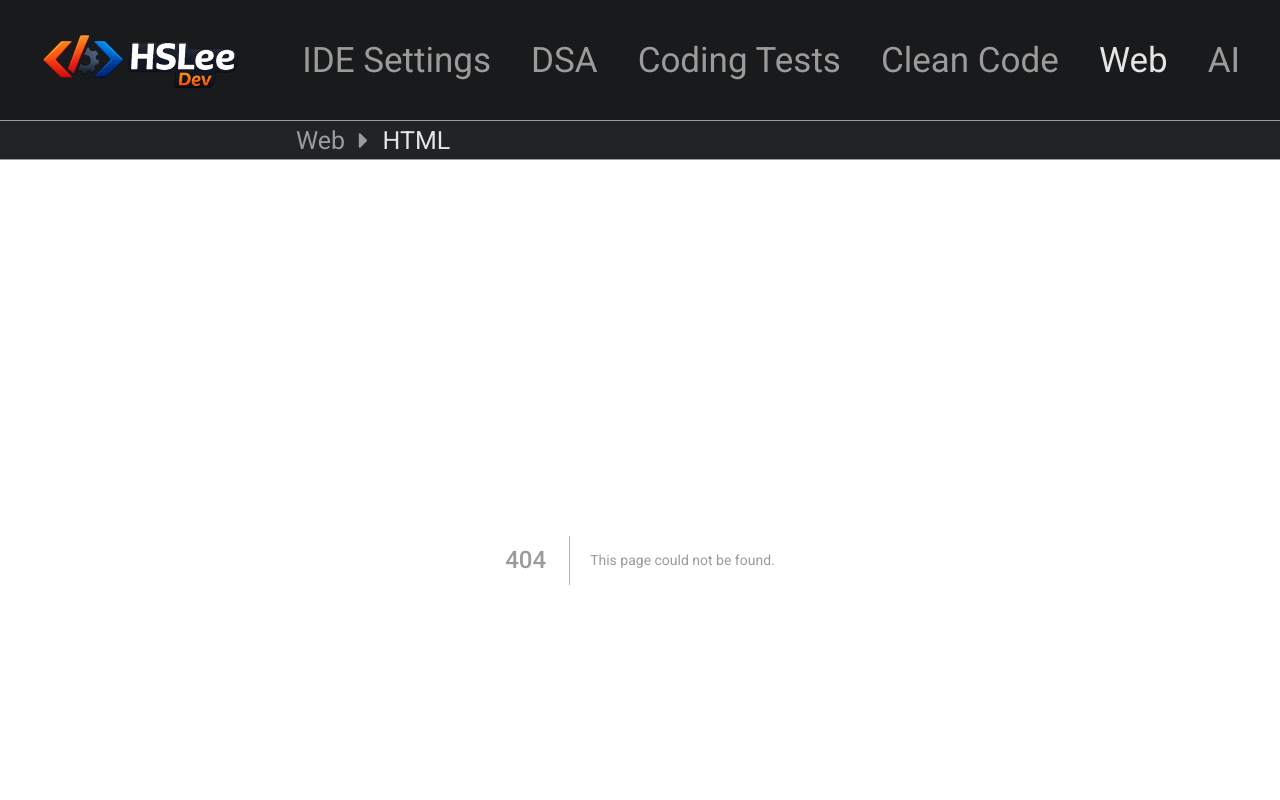
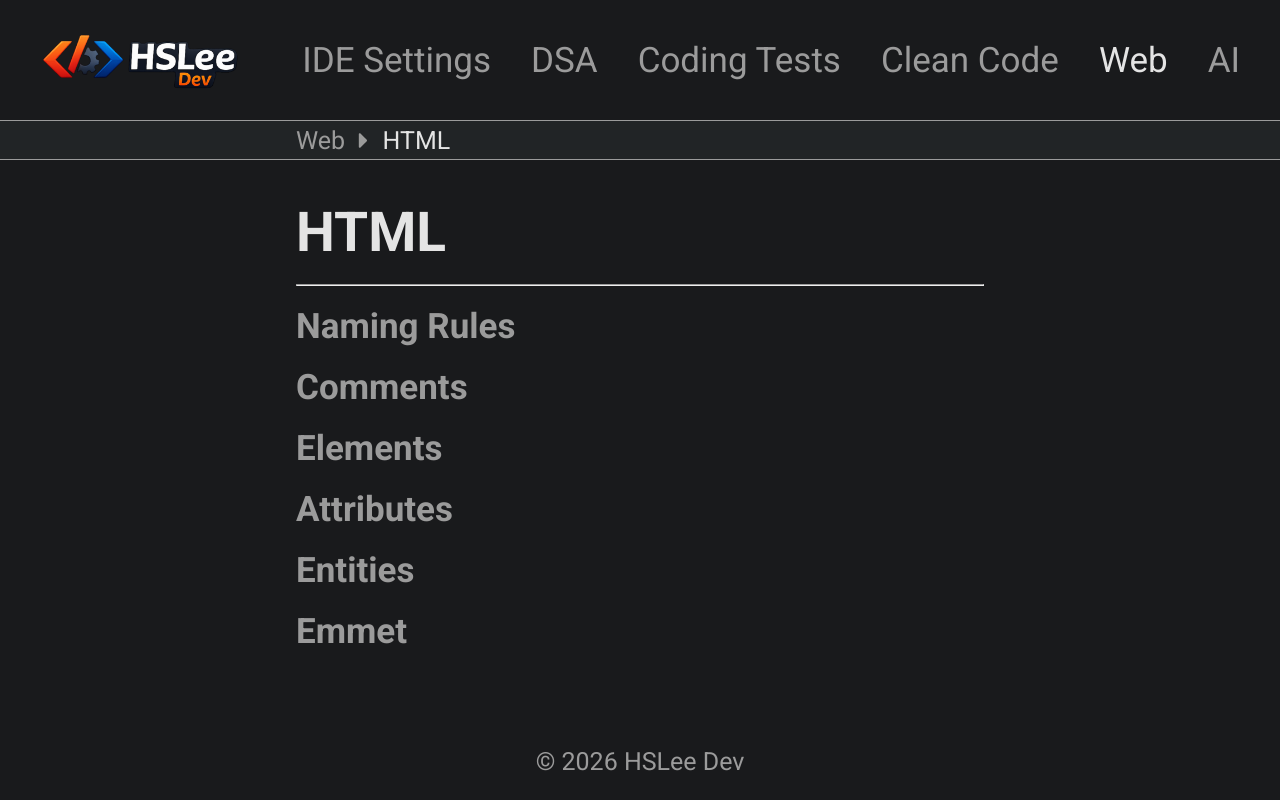
Before and after one commit to hslxgxnf/my-website, a Next.js app: page /web/html in a window 1280 px wide. Before the commit this address had no page. Shown: the top 800 px of the page. Built offline with nearby package versions, Linux system fonts and the light colour scheme.

Commit message:
feat: Add the HTML page

```diff
--- /dev/null
+++ b/app/web/html/page.tsx
@@ -0,0 +1,27 @@
+import type { Metadata } from "next";
+
+import styles from "@/styles/pages/start/page.module.css";
+import HeadingLink from "@/components/pages/start/HeadingLink";
+
+export const metadata: Metadata = {
+  title: "HTML",
+};
+
+export default function HTMLPage() {
+  return (
+    <main className={styles.main}>
+      <aside></aside>
+      <article>
+        <h1>HTML</h1>
+        <hr />
+        <HeadingLink>Naming Rules</HeadingLink>
+        <HeadingLink>Comments</HeadingLink>
+        <HeadingLink>Elements</HeadingLink>
+        <HeadingLink>Attributes</HeadingLink>
+        <HeadingLink>Entities</HeadingLink>
+        <HeadingLink>Emmet</HeadingLink>
+      </article>
+      <aside></aside>
+    </main>
+  );
+}
```
